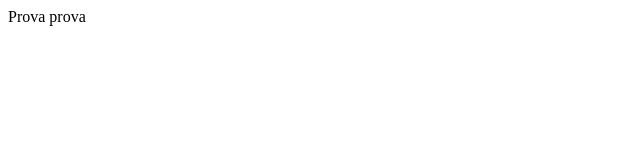
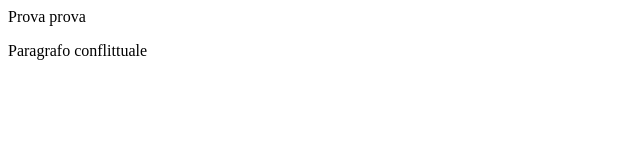
Before and after one commit to vsantorsola/prova, a website: page index.html in a window 1280 px wide. Shown: the whole page, without its empty margins (0-640 px from the left). Drawn offline with Linux system fonts and the light colour scheme.

Commit message:
Add paragraph

```diff
--- a/index.html
+++ b/index.html
@@ -1,5 +1,6 @@
 <html>
 <body>
 Prova <span>prova</span>
+<p>Paragrafo conflittuale</p>
 </body>
 </html>
```
